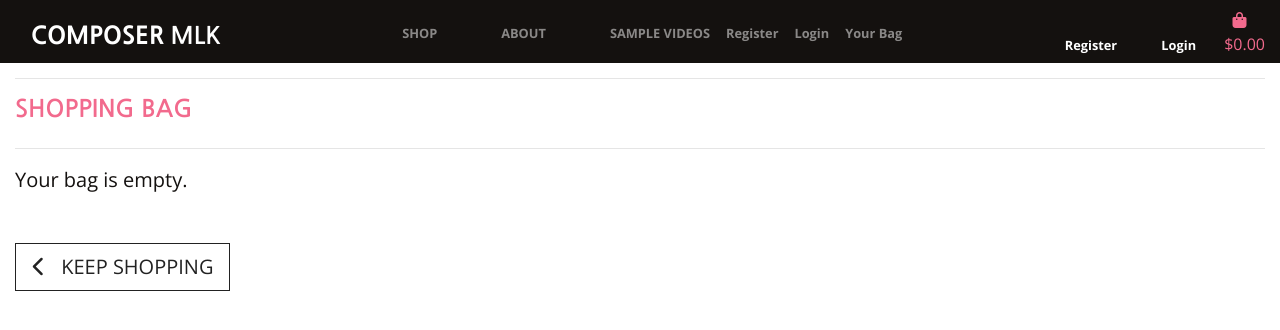
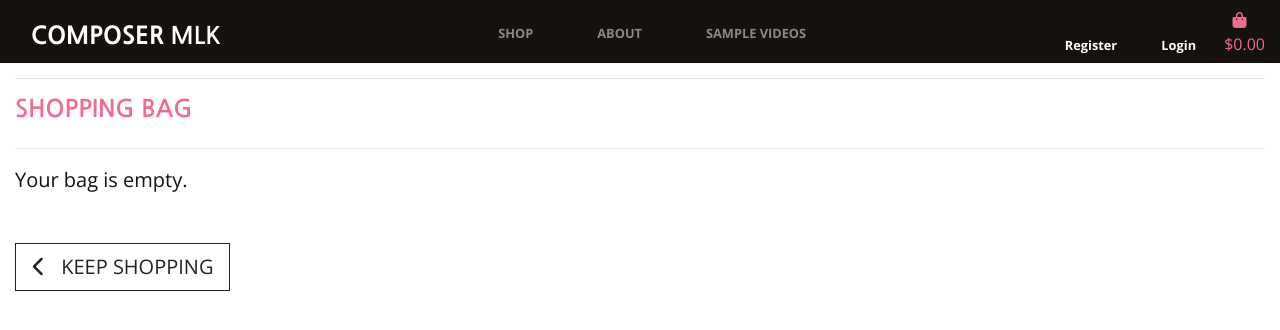
Before and after one commit to machikolacey/composermlacey, a Django app: page /bag/ in a window 1280 px wide. Shown: the top 330 px of the page. Run offline with Django 3.2, Linux system fonts and the light colour scheme; some libraries are stand-ins or nearby versions.

Commit message:
Hid mobile menu items when bigger than 991px

```diff
--- a/static/css/base.css
+++ b/static/css/base.css
@@ -646,7 +646,9 @@ input[name='q']::placeholder {
         z-index: 1030;
     }
 
-
+   .nav-item.mobile{
+       display:none;
+   }
 }
 @media (max-width: 1024px) {
     .logo-font {
--- a/templates/includes/main-nav.html
+++ b/templates/includes/main-nav.html
@@ -31,22 +31,22 @@
          </li>
         {% if request.user.is_authenticated %}
 
-        <li class="nav-item">
+        <li class="nav-item mobile">
             <a href="{% url 'profile' %}" class="nav-link">Profile</a>
         </li>
-        <li class="nav-item">
+        <li class="nav-item mobile">
             <a href="{% url 'account_logout' %}" class=" nav-link">Logout</a>
         </li>
     {% else %}
-        <li class="nav-item">
+        <li class="nav-item mobile">
             <a href="{% url 'account_signup' %}" class=" nav-link">Register</a>
         </li>
-    <li class="nav-item">
+    <li class="nav-item mobile">
         <a href="{% url 'account_login' %}" class=" nav-link">Login</a>
     </li>
     {% endif %}
 
-    <li class="nav-item">
+    <li class="nav-item mobile">
         <a class="nav-link" href="{% url 'view_bag' %}">
          Your Bag
         </a>
```
